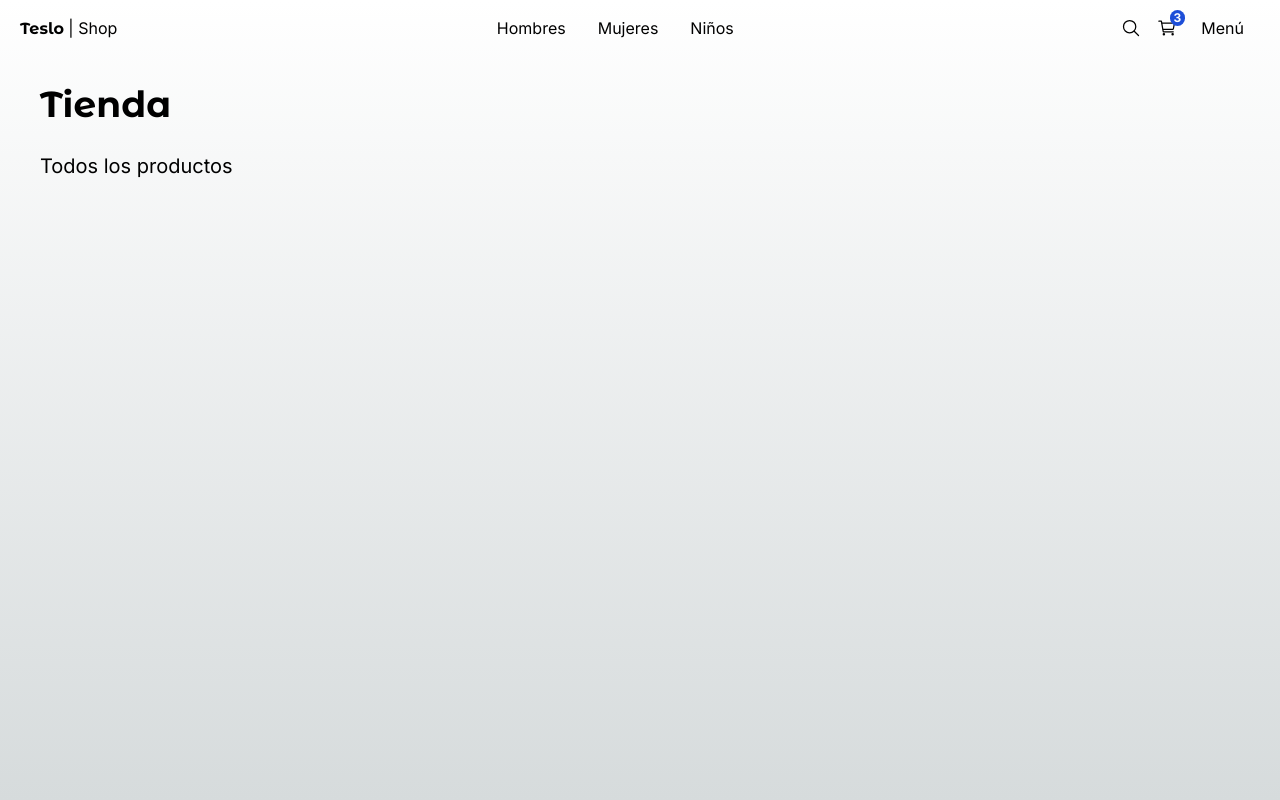
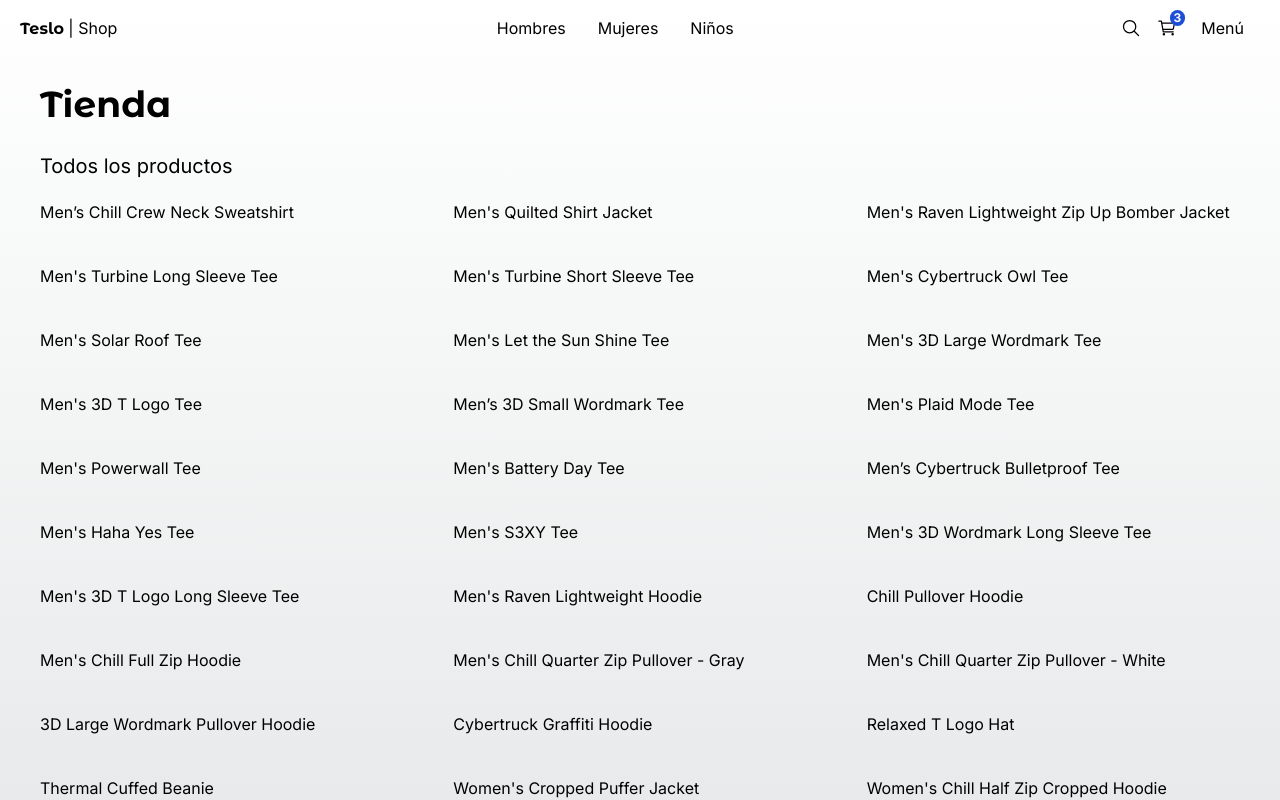
Before and after one commit to SergioColqueMedrano/04-teslo-shop-2024-5-9, a Next.js app: page / in a window 1280 px wide. Shown: the top 800 px of the page. Built offline with nearby package versions, Linux system fonts and the light colour scheme.

Commit message:
grid de productos

```diff
--- a/src/app/(shop)/page.tsx
+++ b/src/app/(shop)/page.tsx
@@ -1,4 +1,7 @@
-import { Title } from "@/components";
+import { ProductGrid, Title } from "@/components";
+import { initialData } from "@/seed/seed";
+
+const products = initialData.products;
 
 export default function Home() {
   return (
@@ -8,6 +11,11 @@ export default function Home() {
     subtitle="Todos los productos"
     className="mb-2"
     />
+    <ProductGrid
+      products={ products }
+    />
+
+
     </>
   );
 }
--- a/src/components/index.ts
+++ b/src/components/index.ts
@@ -1,6 +1,6 @@
 
 
-
+export * from './products/product-grid/ProductGrid';
 
 export * from './ui/top-menu/TopMenu';
 export * from './ui/not-found/PageNotFound';
--- /dev/null
+++ b/src/components/products/product-grid/ProductGrid.tsx
@@ -0,0 +1,17 @@
+import { Product } from '@/interfaces'
+
+interface Props {
+    products: Product[];
+}
+
+export const ProductGrid = ({ products }:Props) => {
+  return (
+    <div className="grid grid-cols-2 sm:grid-cols-3 gap-10 mb-10">
+        {
+            products.map(product => (
+            <span key={ product.slug }>{ product.title }</span>
+            ))
+        }
+    </div>
+  )
+}
--- /dev/null
+++ b/src/interfaces/index.ts
@@ -0,0 +1,3 @@
+
+
+export * from './product.interface';
```
Also changed, not shown: src/interfaces/product.interface.ts (added, +16 -0 lines).
